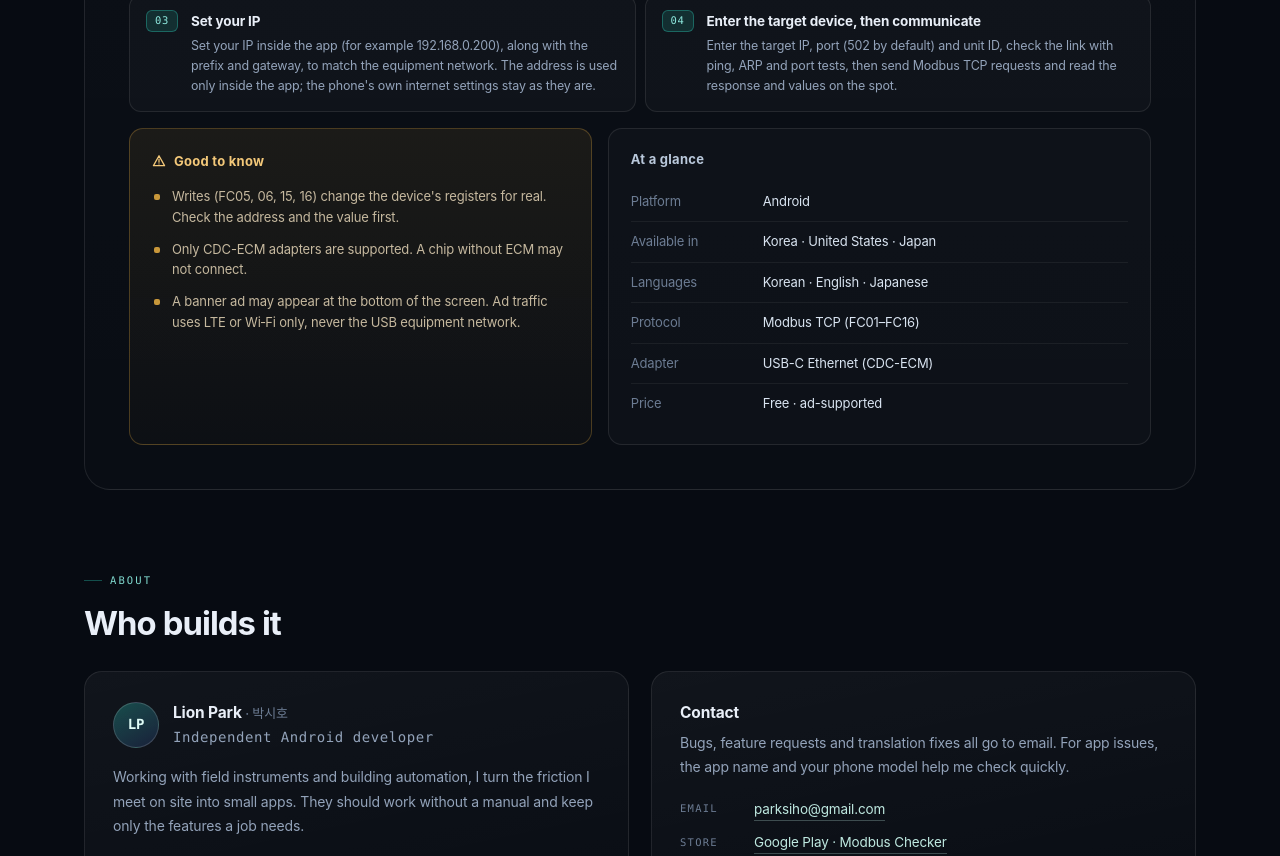
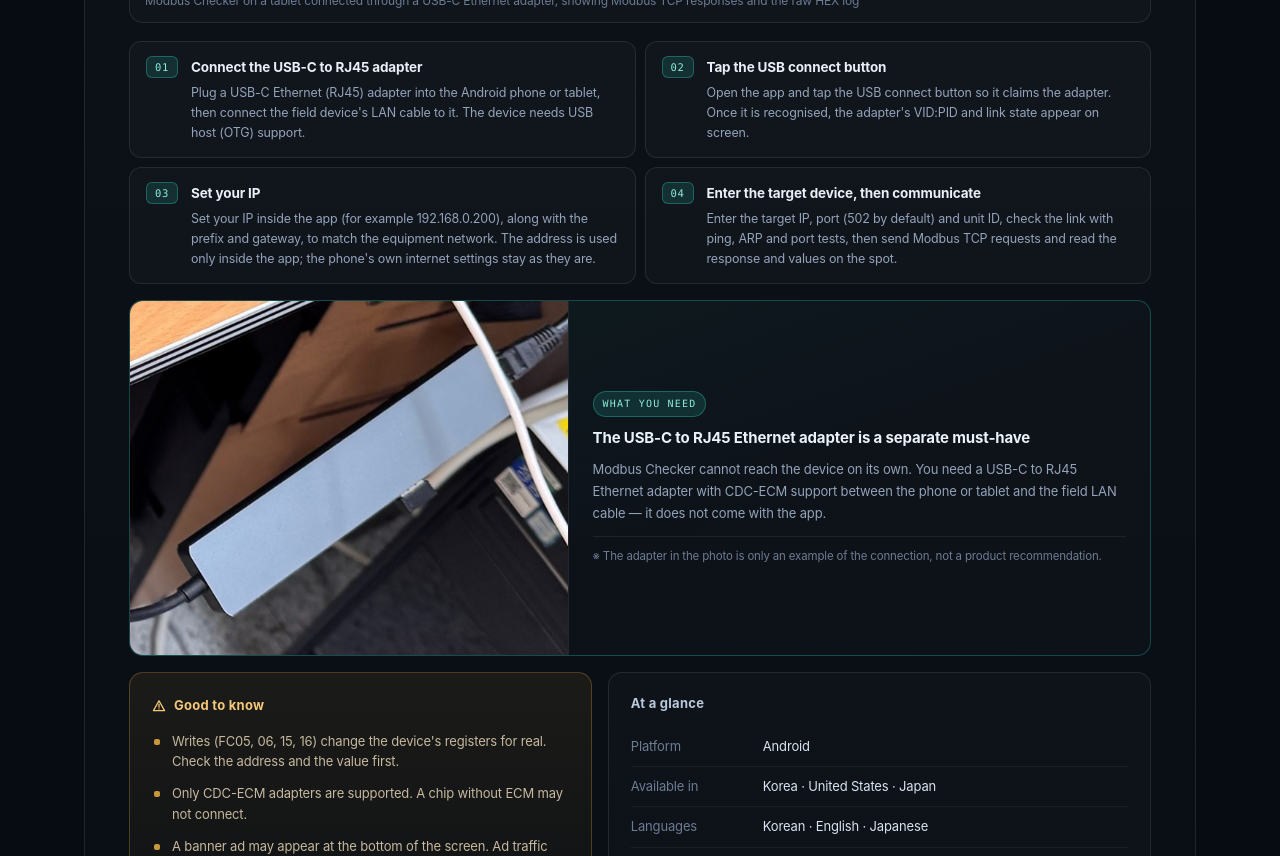
Before and after one commit to parksiho/parksiho.github.io, a plain HTML site: page index.html in a window 1280 px wide. Shown: the part 3144-4000 px from the top of the page. Drawn offline with Linux system fonts and the light colour scheme.

Commit message:
Show the whole setup photo and call out the USB-C Ethernet adapter

```diff
--- a/index.html
+++ b/index.html
@@ -423,10 +423,34 @@
     background:rgba(255,255,255,.02);
   }
   .shot picture{display:block}
-  .shot img{display:block;width:100%;height:auto;aspect-ratio:1600/718;object-fit:cover;background:#0A101B}
+  .shot img{display:block;width:100%;height:auto;aspect-ratio:1600/989;object-fit:contain;background:#0A101B}
   .shot figcaption{
     padding:12px 15px;border-top:1px solid var(--line);
     font-size:12px;color:var(--muted-2);line-height:1.6;
+  }
+  .adapter-card{
+    margin-top:16px;border-radius:14px;overflow:hidden;
+    border:1px solid rgba(45,212,191,.28);
+    background:linear-gradient(160deg,rgba(45,212,191,.07),rgba(255,255,255,.014) 62%);
+    display:grid;grid-template-columns:.86fr 1.14fr;align-items:stretch;
+  }
+  .adapter-shot{
+    margin:0;display:flex;align-items:center;background:#0A101B;
+    border-right:1px solid var(--line);
+  }
+  .adapter-shot img{display:block;width:100%;height:auto}
+  .adapter-body{padding:22px 24px;display:flex;flex-direction:column;justify-content:center;gap:10px}
+  .adapter-badge{
+    align-self:flex-start;display:inline-flex;align-items:center;gap:6px;
+    font-family:var(--mono);font-size:10px;letter-spacing:.12em;text-transform:uppercase;
+    color:#8FEADF;padding:4px 9px;border-radius:999px;
+    border:1px solid var(--accent-line);background:var(--accent-soft);
+  }
+  .adapter-body h4{margin:0;font-size:15px;font-weight:680;letter-spacing:-.01em;color:#EAF3FB;line-height:1.45}
+  .adapter-body p{margin:0;font-size:13px;color:var(--muted);line-height:1.68}
+  .adapter-body .adapter-note{
+    margin-top:2px;padding-top:10px;border-top:1px solid rgba(255,255,255,.07);
+    font-size:11.5px;color:var(--muted-2);line-height:1.6;
   }
   .steps-list{list-style:none;margin:0;padding:0;display:grid;grid-template-columns:1fr 1fr;gap:9px}
   .step-row{
@@ -512,7 +536,9 @@
     .feat-grid{grid-template-columns:repeat(2,1fr)}
     .how-grid{grid-template-columns:1fr}
     .steps-list{grid-template-columns:1fr}
-    .shot img{aspect-ratio:1200/752}
+    .adapter-card{grid-template-columns:1fr}
+    .adapter-shot{border-right:0;border-bottom:1px solid var(--line)}
+    .shot img{aspect-ratio:1200/742}
     .info-grid{grid-template-columns:1fr}
     .about-grid{grid-template-columns:1fr}
     .float.f1{right:0}
@@ -716,6 +742,21 @@
             <ol class="steps-list" id="stepGrid"></ol>
           </div>
 
+          <div class="adapter-card">
+            <figure class="adapter-shot">
+              <img src="assets/modbus-checker-adapter-closeup.jpg" loading="lazy" decoding="async"
+                   width="1200" height="970"
+                   alt="태블릿에 연결된 USB-C to RJ45 이더넷 컨버터와 랜선 연결부를 확대한 사진"
+                   data-i18n-alt="spot.adapterAlt">
+            </figure>
+            <div class="adapter-body">
+              <span class="adapter-badge" data-i18n="spot.adapterBadge">필수 준비물</span>
+              <h4 data-i18n="spot.adapterTitle">USB-C to RJ45 이더넷 컨버터는 따로 챙겨야 합니다</h4>
+              <p data-i18n="spot.adapterBody">모드버스 체커는 앱만으로 장비에 붙지 않습니다. CDC-ECM을 지원하는 USB-C to RJ45 이더넷 컨버터를 별도로 준비해 폰이나 태블릿에 연결하고, 여기에 현장 랜선을 꽂아야 통신이 됩니다.</p>
+              <p class="adapter-note" data-i18n="spot.adapterNote">※ 사진에 나온 컨버터는 연결 예시이며, 특정 제품 추천은 아닙니다.</p>
+            </div>
+          </div>
+
           <div class="info-grid">
             <div class="caution">
               <h4><svg width="14" height="14" viewBox="0 0 24 24" fill="none" stroke="currentColor" stroke-width="2.2" aria-hidden="true"><path d="M12 3 2.5 20h19L12 3Z" stroke-linejoin="round"/><path d="M12 9v5M12 17h.01" stroke-linecap="round"/></svg><span data-i18n="spot.cautionsTitle">알아 둘 점</span></h4>
@@ -823,6 +864,11 @@ const STR = {
     "spot.howTitle": "현장에서 쓰는 순서",
     "spot.shotCaption": "USB-C 이더넷 어댑터를 연결한 태블릿에서 Modbus TCP 응답과 원시 HEX 로그를 확인하는 모습",
     "spot.shotAlt": "USB-C 이더넷 어댑터를 연결한 안드로이드 태블릿에서 모드버스 체커를 실행한 실제 사진",
+    "spot.adapterBadge": "필수 준비물",
+    "spot.adapterTitle": "USB-C to RJ45 이더넷 컨버터는 따로 챙겨야 합니다",
+    "spot.adapterBody": "모드버스 체커는 앱만으로 장비에 붙지 않습니다. CDC-ECM을 지원하는 USB-C to RJ45 이더넷 컨버터를 별도로 준비해 폰이나 태블릿에 연결하고, 여기에 현장 랜선을 꽂아야 통신이 됩니다.",
+    "spot.adapterNote": "※ 사진에 나온 컨버터는 연결 예시이며, 특정 제품 추천은 아닙니다.",
+    "spot.adapterAlt": "태블릿에 연결된 USB-C to RJ45 이더넷 컨버터와 랜선 연결부를 확대한 사진",
     "spot.cautionsTitle": "알아 둘 점",
     "spot.specsTitle": "한눈에 보기",
     "card.play": "Google Play",
@@ -874,6 +920,11 @@ const STR = {
     "spot.howTitle": "How it is used on site",
     "spot.shotCaption": "Modbus Checker on a tablet connected through a USB-C Ethernet adapter, showing Modbus TCP responses and the raw HEX log",
     "spot.shotAlt": "A real photo of Modbus Checker running on an Android tablet connected to a USB-C Ethernet adapter",
+    "spot.adapterBadge": "What you need",
+    "spot.adapterTitle": "The USB-C to RJ45 Ethernet adapter is a separate must-have",
+    "spot.adapterBody": "Modbus Checker cannot reach the device on its own. You need a USB-C to RJ45 Ethernet adapter with CDC-ECM support between the phone or tablet and the field LAN cable — it does not come with the app.",
+    "spot.adapterNote": "※ The adapter in the photo is only an example of the connection, not a product recommendation.",
+    "spot.adapterAlt": "Close-up of the USB-C to RJ45 Ethernet adapter and its LAN cable connection, plugged into the tablet",
     "spot.cautionsTitle": "Good to know",
     "spot.specsTitle": "At a glance",
     "card.play": "Google Play",
@@ -925,6 +976,11 @@ const STR = {
     "spot.howTitle": "現場での使い方",
     "spot.shotCaption": "USB-C イーサネットアダプター経由でタブレット上の Modbus Checker が Modbus TCP の応答と生の HEX ログを表示している様子",
     "spot.shotAlt": "USB-C イーサネットアダプターを接続した Android タブレットで Modbus Checker を実行している実際の写真",
+    "spot.adapterBadge": "必要なもの",
+    "spot.adapterTitle": "USB-C to RJ45 イーサネットアダプターは別途必要です",
+    "spot.adapterBody": "Modbus Checker はアプリだけでは機器につながりません。CDC-ECM 対応の USB-C to RJ45 イーサネットアダプターを別途用意し、スマホやタブレットと現場の LAN ケーブルの間に接続してください。",
+    "spot.adapterNote": "※ 写真のアダプターは接続例であり、特定製品の推奨ではありません。",
+    "spot.adapterAlt": "タブレットに接続した USB-C to RJ45 イーサネットアダプターと LAN ケーブルの接続部の拡大写真",
     "spot.cautionsTitle": "ご注意",
     "spot.specsTitle": "概要",
     "card.play": "Google Play",
```
Also changed, not shown: assets/modbus-checker-adapter-closeup.jpg (added), assets/modbus-checker-setup-mobile.jpg, assets/modbus-checker-setup.jpg.
